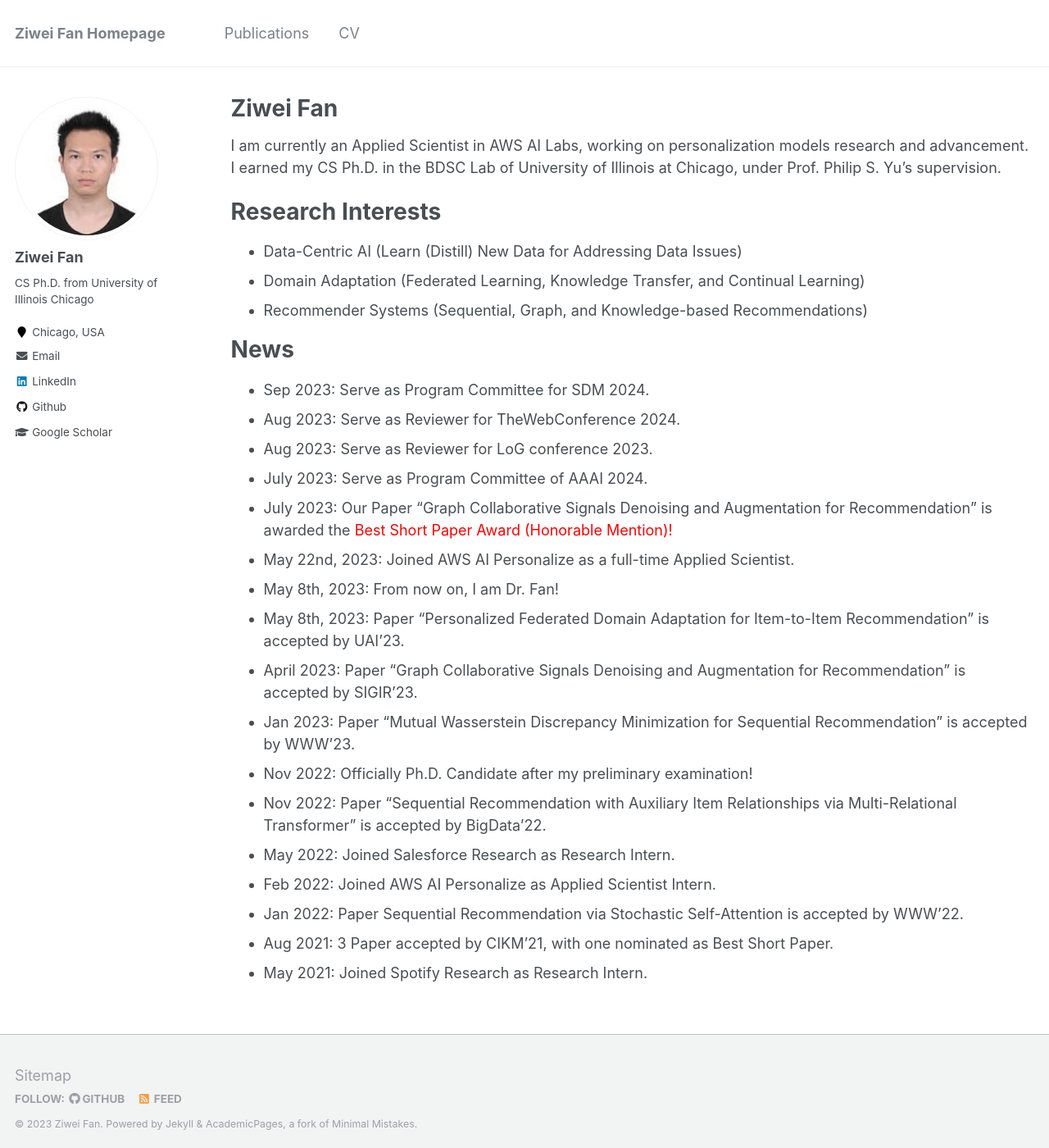
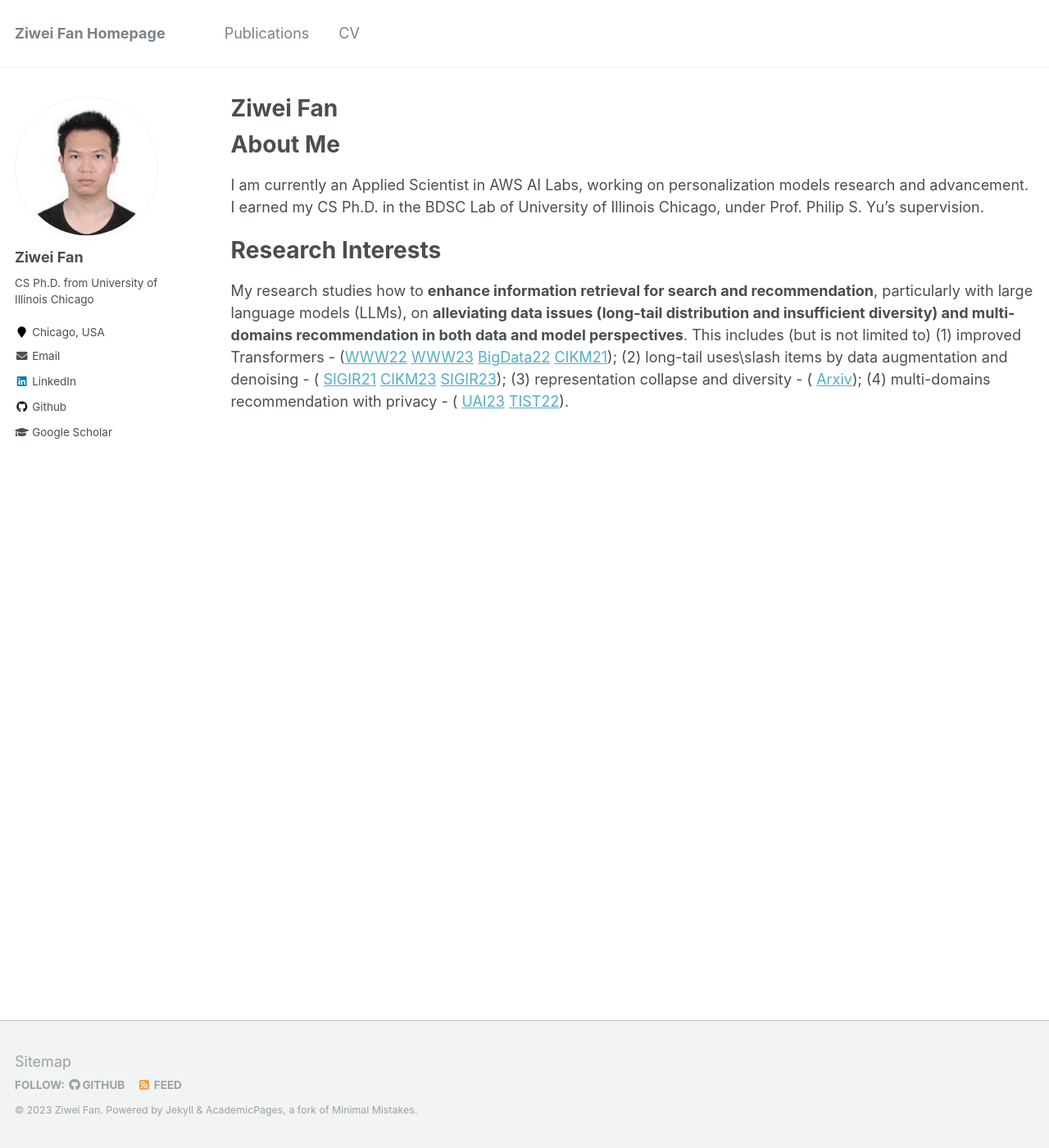
Before and after one commit to ziwei-fan/ziwei-fan.github.io, a Jekyll site: the page built from _pages/about.md, in a window 1280 px wide and 1400 px high. Shown: the whole window at 82% size. Built offline with Jekyll 4.4.1, drawn with Linux system fonts in a browser that asks for light colours.

Commit message:
Update about.md

```diff
--- a/_pages/about.md
+++ b/_pages/about.md
@@ -10,21 +10,32 @@ redirect_from:
 ---
 
 
-<!-- # About Me -->
+# About Me
 I am currently an Applied Scientist in AWS AI Labs, working on personalization models research and advancement.
-I earned my CS Ph.D. in the BDSC Lab of University of Illinois at Chicago, under Prof. Philip S. Yu's supervision.
+I earned my CS Ph.D. in the BDSC Lab of University of Illinois Chicago, under Prof. Philip S. Yu's supervision.
 <!-- <span style="color:red">Actively looking for full-time positions of Applied/Research Scientist, Machine Learning Engineer in recommender systems.</span> -->
 
 # Research Interests
-* Data-Centric AI (Learn (Distill) New Data for Addressing Data Issues)
+My research studies how to **enhance information retrieval for search and recommendation**, particularly with large language models (LLMs), on **alleviating data issues (long-tail distribution and insufficient diversity) and multi-domains recommendation in both data and model perspectives**. This includes (but is not limited to) (1) improved Transformers - ([WWW22](https://arxiv.org/pdf/2201.06035.pdf)
+[WWW23](https://arxiv.org/pdf/2301.12197.pdf)
+[BigData22](https://arxiv.org/pdf/2210.13572.pdf)
+[CIKM21](https://arxiv.org/pdf/2106.06165.pdf)); (2) long-tail uses\slash items by data augmentation and denoising - (
+[SIGIR21](https://arxiv.org/pdf/2105.00522.pdf)
+[CIKM23](https://arxiv.org/pdf/2305.07633.pdf)
+[SIGIR23](https://arxiv.org/pdf/2304.03344.pdf)); (3) representation collapse and diversity - (
+[Arxiv](https://arxiv.org/pdf/2306.11986.pdf));
+(4) multi-domains recommendation with privacy - (
+[UAI23](https://arxiv.org/pdf/2306.03191.pdf)
+[TIST22](https://dl.acm.org/doi/full/10.1145/3501815)).
+<!-- * Data-Centric AI (Learn (Distill) New Data for Addressing Data Issues) -->
 <!-- 	* Data Sparsity Issue in Sequential Recommendation
 		* BigData'22 (MT4SR: Multi-relation Item-Item Similarities), WWW'22 (STOSA: Collaborative Transitivity), CIKM'21 (DT4SR: Uncertain Sequential Behaviors), and SIGIR'21 (ASReP: Reversely Sequence Enhancement). -->
-* Domain Adaptation (Federated Learning, Knowledge Transfer, and Continual Learning)
-* Recommender Systems (Sequential, Graph, and Knowledge-based Recommendations)
+<!-- * Domain Adaptation (Federated Learning, Knowledge Transfer, and Continual Learning) -->
+<!-- * Recommender Systems (Sequential, Graph, and Knowledge-based Recommendations) -->
 	<!-- * WWW'23 (MStein: Robustness against Sequential Augmentations), CIKM'21, SIGIR'19. -->
 
 
-# News
+<!-- # News
 * Sep 2023: Serve as Program Committee for SDM 2024.
 * Aug 2023: Serve as Reviewer for TheWebConference 2024.
 * Aug 2023: Serve as Reviewer for LoG conference 2023.
@@ -41,4 +52,4 @@ I earned my CS Ph.D. in the BDSC Lab of University of Illinois at Chicago, under
 * Feb 2022: Joined AWS AI Personalize as Applied Scientist Intern.
 * Jan 2022: Paper Sequential Recommendation via Stochastic Self-Attention is accepted by WWW'22.
 * Aug 2021: 3 Paper accepted by CIKM'21, with one nominated as Best Short Paper.
-* May 2021: Joined Spotify Research as Research Intern.
+* May 2021: Joined Spotify Research as Research Intern. -->
```
